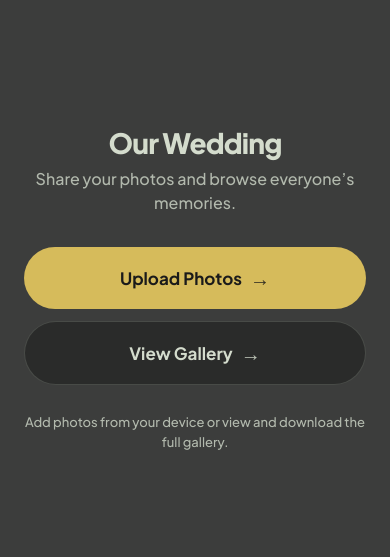
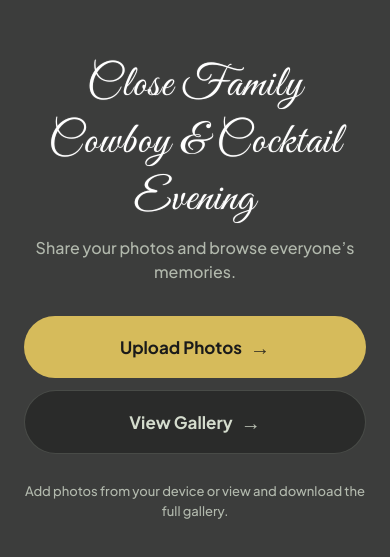
Before and after one commit to necti-inc/Wedding-Application, a Next.js app: page / in a window 390 px wide. Shown: the part 133-690 px from the top of the page. Built offline with nearby package versions, Linux system fonts and the light colour scheme.

Commit message:
more updates

```diff
--- a/src/app/globals.css
+++ b/src/app/globals.css
@@ -225,12 +225,20 @@ img {
 }
 
 .landing__title {
-  font-size: clamp(1.75rem, 5vw, 2.5rem);
-  font-weight: 800;
-  color: var(--text);
-  letter-spacing: -0.03em;
+  font-family: var(--font-great-vibes), "Great Vibes", cursive;
+  font-size: clamp(2.25rem, 7.5vw, 3.25rem);
+  font-weight: 400;
+  color: #fff;
+  letter-spacing: 0.02em;
   margin-bottom: 8px;
-  line-height: 1.2;
+  line-height: 1.3;
+  text-shadow: 0 0 1px rgba(255, 255, 255, 0.5);
+}
+
+@media (max-width: 600px) {
+  .landing__title {
+    font-size: clamp(2.75rem, 9vw, 3.25rem);
+  }
 }
 
 .landing__subtitle {
@@ -451,11 +459,13 @@ img {
 }
 
 .gallery-header__title {
-  font-size: 1.25rem;
-  font-weight: 800;
-  color: var(--text);
-  letter-spacing: -0.03em;
+  font-family: var(--font-great-vibes), "Great Vibes", cursive;
+  font-size: 1.85rem;
+  font-weight: 500;
+  color: var(--text);
+  letter-spacing: 0.02em;
   margin: 0;
+  text-shadow: 0 0.5px 0 rgba(0, 0, 0, 0.15);
 }
 
 .gallery-header__menu-btn {
--- a/src/app/layout.js
+++ b/src/app/layout.js
@@ -1,4 +1,4 @@
-import { Plus_Jakarta_Sans } from "next/font/google";
+import { Plus_Jakarta_Sans, Great_Vibes } from "next/font/google";
 import "./globals.css";
 
 const plusJakarta = Plus_Jakarta_Sans({
@@ -7,9 +7,23 @@ const plusJakarta = Plus_Jakarta_Sans({
   variable: "--font-plus-jakarta",
 });
 
+const greatVibes = Great_Vibes({
+  subsets: ["latin"],
+  weight: ["400"],
+  variable: "--font-great-vibes",
+});
+
 export const metadata = {
-  title: "Our Wedding Photos",
-  description: "Share and view wedding photos",
+  title: "Close Family Cowboy & Cocktail Evening Photo Gallery",
+  description: "Share and view photos from our Close Family Cowboy & Cocktail Evening",
+  openGraph: {
+    title: "Close Family Cowboy & Cocktail Evening Photo Gallery",
+    description: "Share and view photos from our Close Family Cowboy & Cocktail Evening",
+  },
+  twitter: {
+    card: "summary_large_image",
+    title: "Close Family Cowboy & Cocktail Evening Photo Gallery",
+  },
 };
 
 export const viewport = {
@@ -20,7 +34,7 @@ export const viewport = {
 
 export default function RootLayout({ children }) {
   return (
-    <html lang="en" className={plusJakarta.variable}>
+    <html lang="en" className={`${plusJakarta.variable} ${greatVibes.variable}`}>
       <body>
         <a href="#main" className="skip-link">
           Skip to main content
--- a/src/app/page.js
+++ b/src/app/page.js
@@ -4,7 +4,7 @@ export default function Home() {
   return (
     <main className="landing">
       <div className="landing__content">
-        <h1 className="landing__title">Our Wedding</h1>
+        <h1 className="landing__title">Close Family Cowboy & Cocktail Evening</h1>
         <p className="landing__subtitle">Share your photos and browse everyone’s memories.</p>
         <div className="landing__actions">
           <Link href="/upload" className="landing__btn landing__btn--primary">
```
